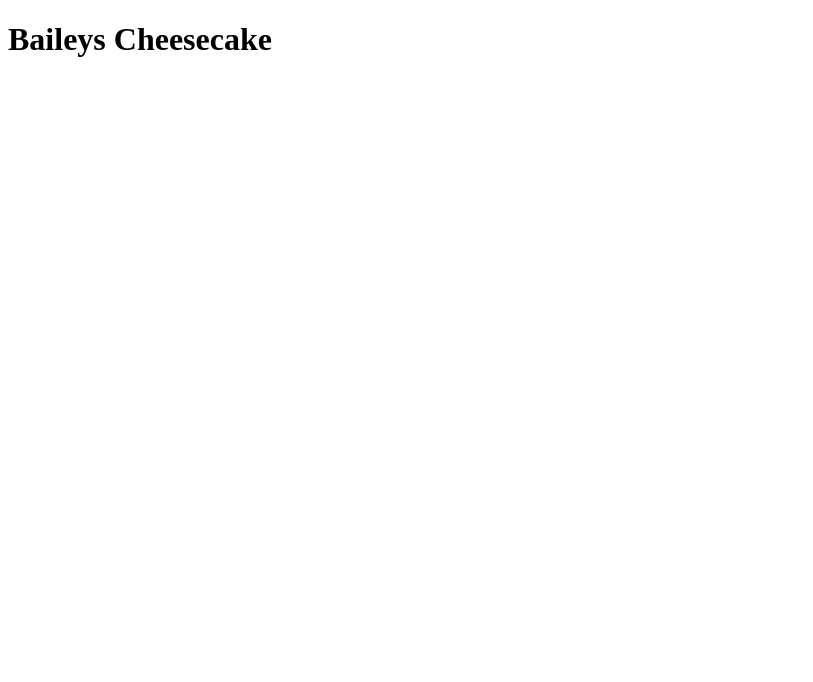
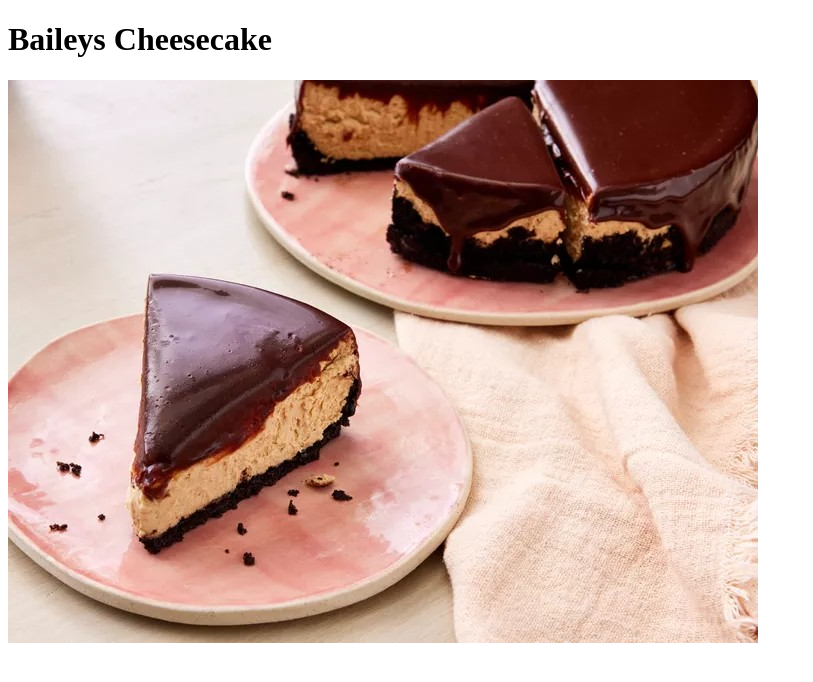
Before and after one commit to mthokozisisipho/odin-recipes, a plain HTML site: page recipes/baileys-cheesecake.html in a window 1280 px wide. Shown: the whole page, without its empty margins (0-813 px from the left). Drawn offline with Linux system fonts and the light colour scheme.

Commit message:
Add new image for webpage and reference it

```diff
--- a/recipes/baileys-cheesecake.html
+++ b/recipes/baileys-cheesecake.html
@@ -8,5 +8,6 @@
 
     <body>
         <h1>Baileys Cheesecake</h1>
+        <img src="../images/baileys-cheesecake.jpg" alt="A picture of baileys cheesecake">
     </body>
 </html>
```
Also changed, not shown: images/baileys-cheesecake.jpg (added).
